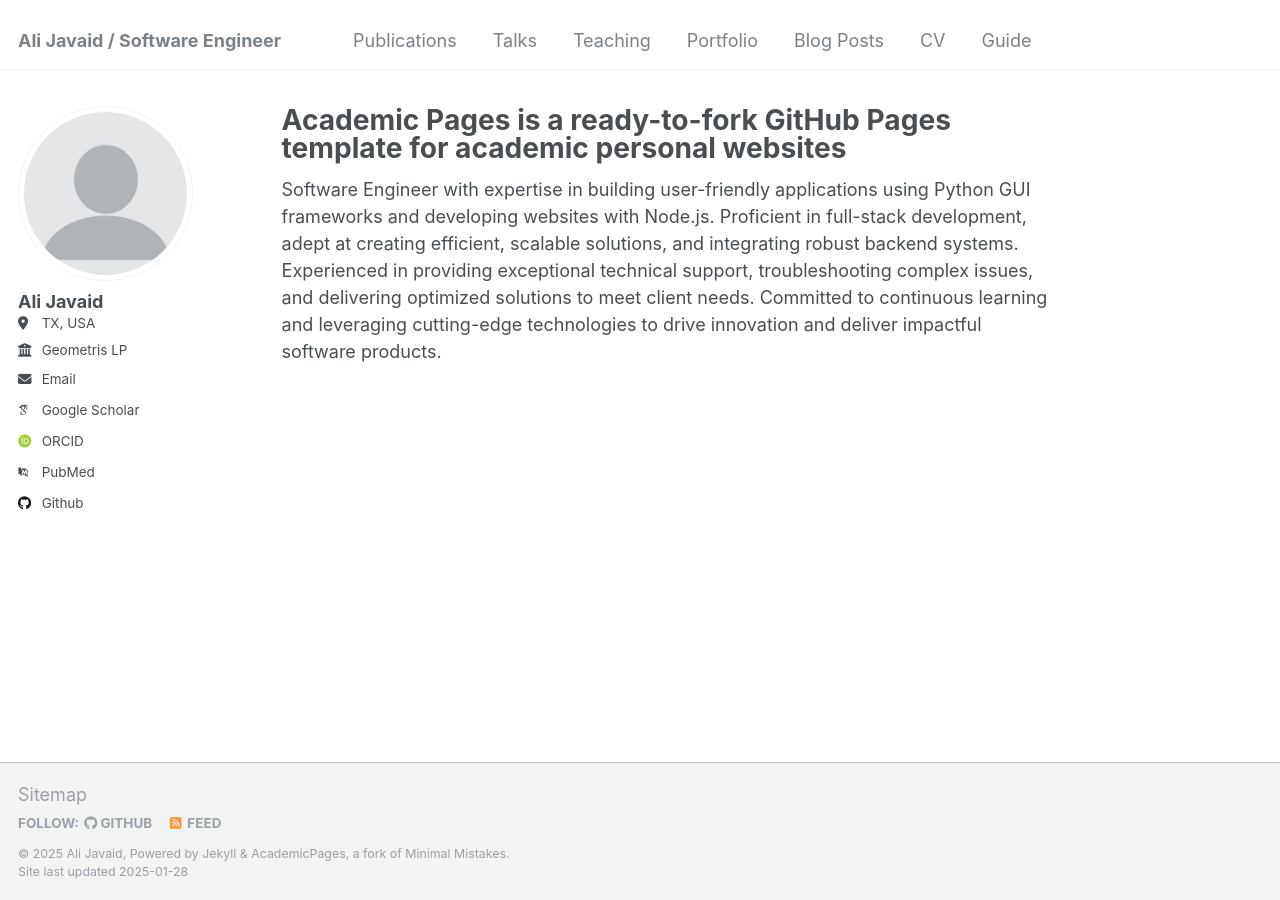
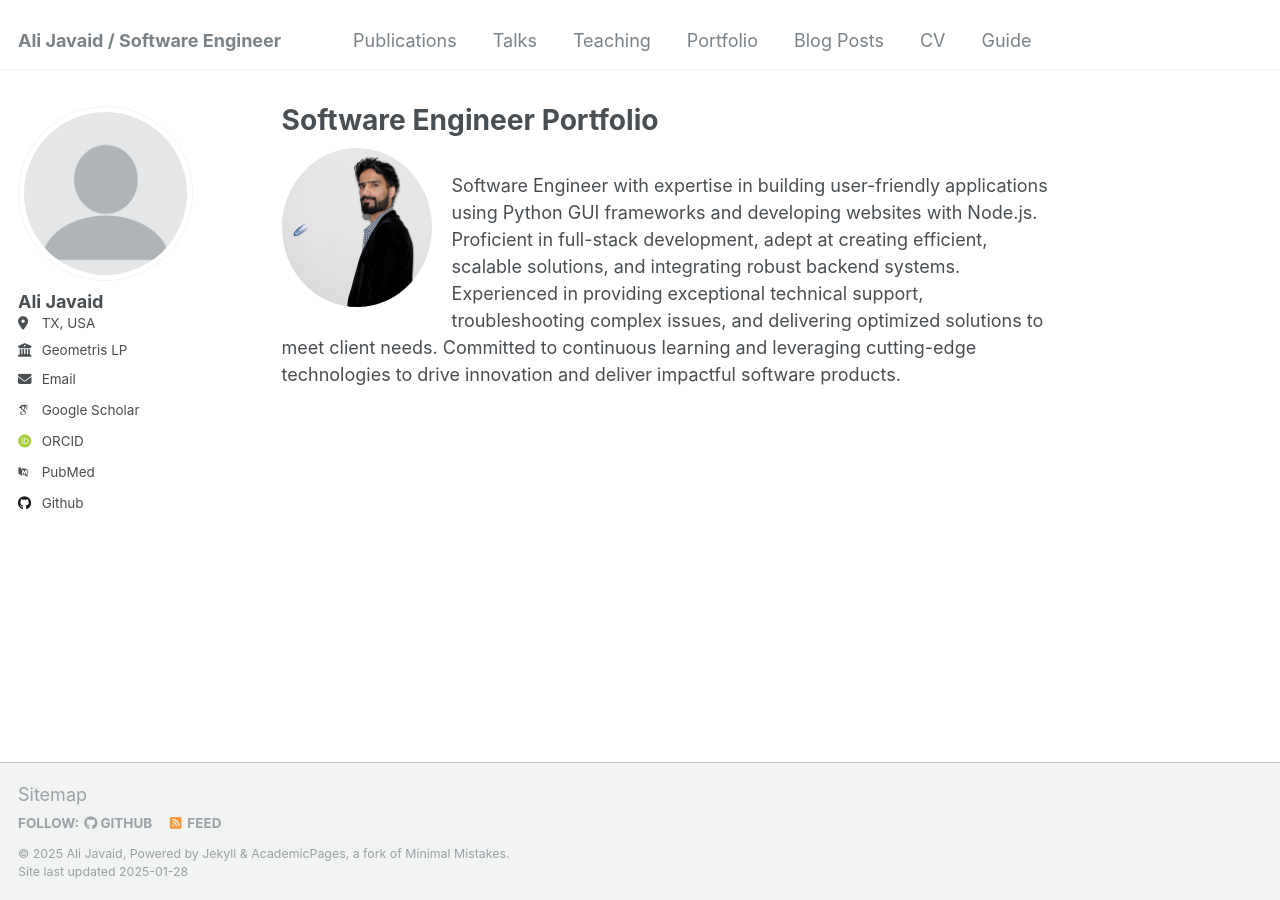
Before and after one commit to alijavaidistar/alijavaidistar.github.io, a Jekyll site: the page built from _pages/about.md, in a window 1280 px wide. Built offline with Jekyll 4.4.1, drawn with Linux system fonts in a browser that asks for light colours; some web fonts are replaced.

Commit message:
profile pic

```diff
--- a/_pages/about.md
+++ b/_pages/about.md
@@ -1,10 +1,12 @@
 ---
 permalink: /
-title: "Academic Pages is a ready-to-fork GitHub Pages template for academic personal websites"
+title: "Software Engineer Portfolio"
 author_profile: true
 redirect_from:
   - /about/
   - /about.html
 ---
 
+<img src="images/ali.jpg" alt="Ali Javaid" style="width: 150px; border-radius: 50%; float: left; margin-right: 20px;">
+
 Software Engineer with expertise in building user-friendly applications using Python GUI frameworks and developing websites with Node.js. Proficient in full-stack development, adept at creating efficient, scalable solutions, and integrating robust backend systems. Experienced in providing exceptional technical support, troubleshooting complex issues, and delivering optimized solutions to meet client needs. Committed to continuous learning and leveraging cutting-edge technologies to drive innovation and deliver impactful software products.
```
Also changed, not shown: images/ali.jpg (added).
